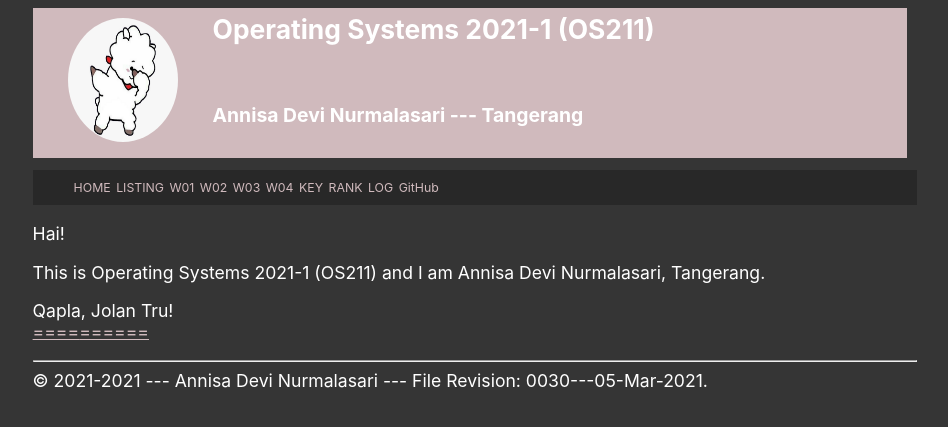
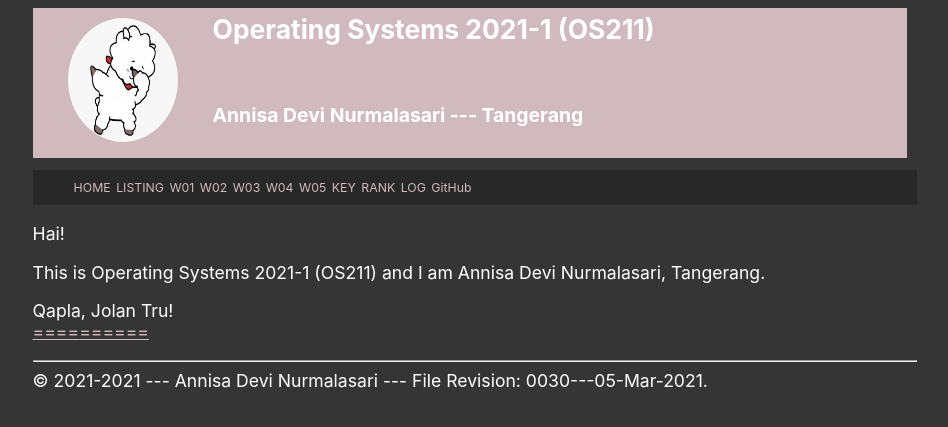
Before and after one commit to annisadevin/os211, a Jekyll site: the page built from index.md, in a window 1280 px wide. Shown: the top 427 px of the page, without its empty margins (165-1113 px from the left). Built offline with Jekyll 4.4.1, drawn with Linux system fonts in a browser that asks for light colours.

Commit message:
Update link navbar

```diff
--- a/_includes/navbar.html
+++ b/_includes/navbar.html
@@ -10,6 +10,7 @@
     <li class='listitem'><a href='{{ site.baseurl }}/W02/'>W02</a></li>
     <li class='listitem'><a href='{{ site.baseurl }}/W03/'>W03</a></li>
     <li class='listitem'><a href='{{ site.baseurl }}/W04/'>W04</a></li>
+    <li class='listitem'><a href='{{ site.baseurl }}/W05/'>W05</a></li>
     <li class='listitem'><a href='{{ site.baseurl }}/TXT/mypubkey.txt'>KEY</a></li>
     <li class='listitem'><a href='{{ site.baseurl }}/TXT/myrank.txt'>RANK</a></li>
     <li class='listitem'><a href='{{ site.baseurl }}/TXT/mylog.txt'>LOG</a></li>
```
Also changed, not shown: 5 other files.
